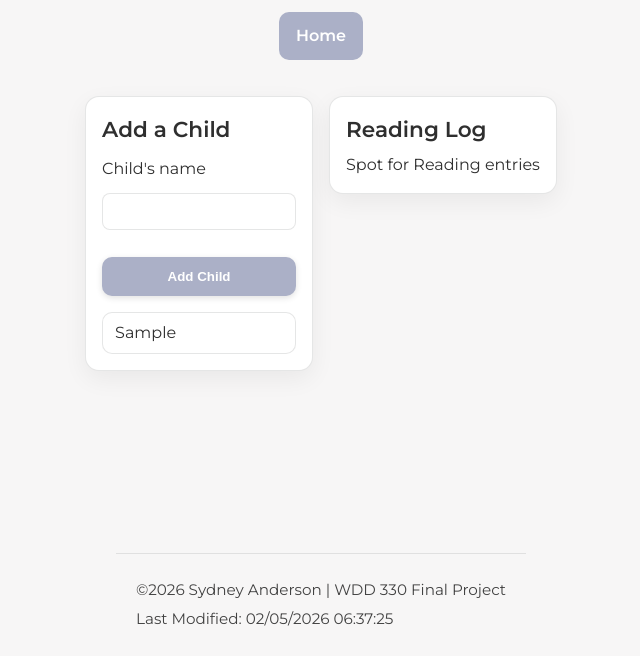
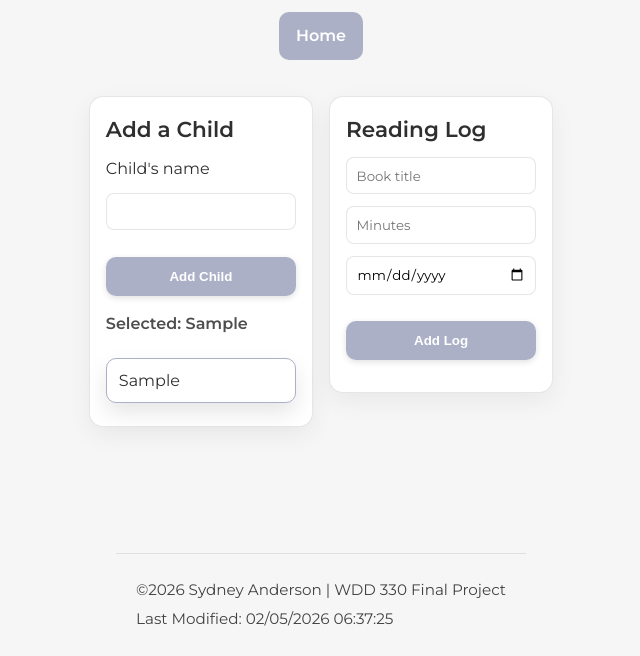
Before and after one commit to sydney818/wdd330-reading-tracker, a plain HTML site: page tracker/index.html in a window 1280 px wide. Both pictures are taken after typing "Sample" into the empty fields and a click on the button "Add Child". Shown: the part 144-800 px from the top of the page, without its empty margins (319-959 px from the left). Drawn offline with Linux system fonts and the light colour scheme.

Commit message:
Updated Reading Tracker Page to Save Children and Save Added Logs

```diff
--- a/scripts/tracker.js
+++ b/scripts/tracker.js
@@ -1,43 +1,155 @@
+
+// 1) GET ELEMENTS FROM THE HTML (querySelector)
+
 const form = document.querySelector("#childForm");
 const input = document.querySelector("#childName");
-const list = document.querySelector("#child-list");
+const list = document.querySelector("#childList");
+const activeTitle = document.querySelector("#activeChildTitle");
 
-// 1) Empty array
-let children = [];
+const logForm = document.querySelector("#logForm");
+const bookTitleInput = document.querySelector("#bookTitle");
+const minutesInput = document.querySelector("#minutes");
+const logDateInput = document.querySelector("#logDate");
+const logList = document.querySelector("#logList");
 
-// 2) Load saved children
-const savedChildren = localStorage.getItem("children");
-if (savedChildren) {
-    children = JSON.parse(savedChildren);
-    showChildren();
+
+// 2) LOAD SAVED DATA (localStorage)
+
+let children = JSON.parse(localStorage.getItem("children")) || [];
+let activeChild = localStorage.getItem("activeChild") || "";
+
+// If there are children but none selected yet, auto-select the first one
+if (!activeChild && children.length > 0) {
+    activeChild = children[0].id;
+    localStorage.setItem("activeChild", activeChild);
 }
 
-// 3) Add submit listener
-form.addEventListener("submit", function (event) {
-    event.preventDefault();
 
-    const name = input.value.trim();
-    if (name === "") return;
-
-    children.push(name);
-
-    // save to localStorage
-    localStorage.setItem("children", JSON.stringify(children));
-
-    // clear input
-    input.value = "";
-
-    // re-render list
-    showChildren();
-});
+// 3) "SHOW" FUNCTIONS (these DRAW the page)
 
 function showChildren() {
     list.innerHTML = "";
 
-    children.forEach((childName) => {
-        const div = document.createElement("div");
-        div.classList.add("child-item");
-        div.textContent = childName;
-        list.appendChild(div);
+    children.forEach((child) => {
+        const li = document.createElement("li");
+        li.textContent = child.name;
+        li.classList.add("child-item");
+
+        // highlight the selected child
+        if (child.id === activeChild) {
+            li.classList.add("active");
+        }
+
+        // click to select a child
+        li.addEventListener("click", () => {
+            activeChild = child.id;
+            localStorage.setItem("activeChild", activeChild);
+
+            showActiveChild();
+            showChildren();
+            showLogs();
+            setLogFormEnabled(true);
+        });
+
+        list.appendChild(li);
     });
 }
+
+function showActiveChild() {
+    const selectedChild = children.find((child) => child.id === activeChild);
+
+    if (!selectedChild) {
+        activeTitle.textContent = "No child selected";
+    } else {
+        activeTitle.textContent = `Selected: ${selectedChild.name}`;
+    }
+}
+
+function showLogs() {
+    logList.innerHTML = "";
+
+    const selectedChild = children.find((child) => child.id === activeChild);
+    if (!selectedChild) return;
+
+    selectedChild.logs.forEach((log) => {
+        const li = document.createElement("li");
+        li.textContent = `${log.date} - ${log.title} (${log.minutes} min)`;
+        logList.appendChild(li);
+    });
+}
+
+// Disable/enable the log form until a child is selected
+function setLogFormEnabled(enabled) {
+    bookTitleInput.disabled = !enabled;
+    minutesInput.disabled = !enabled;
+    logDateInput.disabled = !enabled;
+    logForm.querySelector("button").disabled = !enabled;
+}
+
+
+// 4) EVENT LISTENERS (user actions)
+
+
+// ADD CHILD
+form.addEventListener("submit", (event) => {
+    event.preventDefault();
+
+    const name = input.value.trim();
+    if (!name) return;
+
+    // Create the child object
+    const newChild = {
+        id: Date.now().toString(),
+        name: name,
+        logs: [],
+    };
+
+    children.push(newChild);
+    localStorage.setItem("children", JSON.stringify(children));
+
+    // auto-select the child you just added
+    activeChild = newChild.id;
+    localStorage.setItem("activeChild", activeChild);
+
+    input.value = "";
+
+    // re-draw everything
+    showChildren();
+    showActiveChild();
+    showLogs();
+    setLogFormEnabled(true);
+});
+
+// ADD LOG
+logForm.addEventListener("submit", (event) => {
+    event.preventDefault();
+
+    const selectedChild = children.find((child) => child.id === activeChild);
+
+    if (!selectedChild) {
+        alert("Please select a child first.");
+        return;
+    }
+
+    const title = bookTitleInput.value.trim();
+    const minutes = Number(minutesInput.value);
+    const date = logDateInput.value || new Date().toISOString().slice(0, 10);
+
+    if (!title || !minutes) return;
+
+    selectedChild.logs.push({ title, minutes, date });
+    localStorage.setItem("children", JSON.stringify(children));
+
+    bookTitleInput.value = "";
+    minutesInput.value = "";
+    logDateInput.value = "";
+
+    showLogs();
+});
+
+
+
+showChildren();
+showActiveChild();
+showLogs();
+setLogFormEnabled(!!activeChild);
--- a/styles/styles.css
+++ b/styles/styles.css
@@ -243,22 +243,43 @@ button {
     box-shadow: 0 2px 6px rgba(0, 0, 0, 0.12);
 }
 
+
 #childList {
-    margin-top: 1rem;
-    padding-left: 1.2rem;
     list-style: none;
-
-}
-
-#childList li {
-    margin: 0.25rem 0;
+    padding: 0;
+    margin: 1rem 0 0;
+    display: grid;
+    gap: 0.5rem;
 }
 
 .child-item {
     background: #fff;
     border: 1px solid var(--border);
     border-radius: 10px;
-    padding: 0.5rem 0.75rem;
-    margin-top: 1rem;
+    padding: 0.6rem 0.75rem;
     width: 100%;
+    cursor: pointer;
+    transition: transform 0.15s ease, box-shadow 0.15s ease;
 }
+
+.child-item:hover {
+    transform: translateY(-2px);
+    box-shadow: 0 8px 18px rgba(0, 0, 0, 0.08);
+}
+
+.child-item.active {
+    border-color: var(--primary);
+    box-shadow: 0 10px 22px rgba(0, 0, 0, 0.10);
+}
+
+#activeChildTitle {
+    margin: 1rem 0 0;
+    font-size: 1rem;
+    opacity: 0.85;
+}
+
+#logList {
+    list-style: none;
+    padding: 0;
+    margin: 1rem;
+}
--- a/tracker/index.html
+++ b/tracker/index.html
@@ -39,11 +39,19 @@
                 <button class="btn" type="submit">Add Child</button>
             </form>
 
-            <div id="child-list"></div>
+            <h3 id="activeChildTitle">No child selected</h3>
+            <ul id="childList" class="child-list"></ul>
         </section>
         <section class="card reading-log">
             <h2>Reading Log</h2>
-            <p>Spot for Reading entries</p>
+            <form id="logForm">
+                <input id="bookTitle" type="text" placeholder="Book title" required />
+                <input id="minutes" type="number" placeholder="Minutes" min="1" required />
+                <input id="logDate" type="date" />
+                <button class="btn" type="submit">Add Log</button>
+            </form>
+
+            <ul id="logList"></ul>
         </section>
     </main>
         <footer>
```
